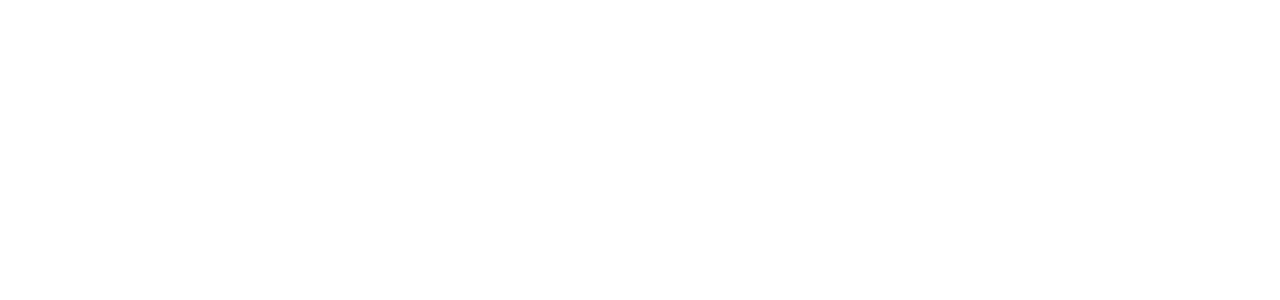
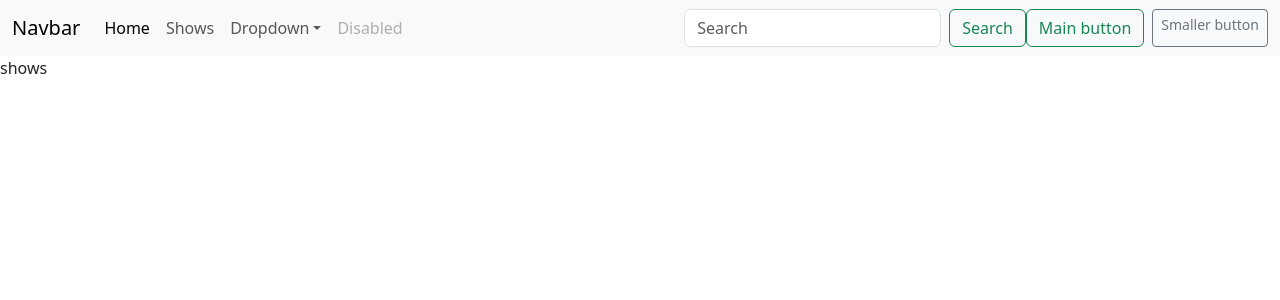
Before and after one commit to MarceloCPadilha/TC-PROGRAMACAO-WEB, a PHP site: page /shows.php in a window 1280 px wide. Before the commit the part shown is empty. Shown: the top 300 px of the page. Run offline with PHP 8.4, Linux system fonts and the light colour scheme.

Commit message:
navbar iniciado

```diff
--- /dev/null
+++ b/SMR/componentes/navbar.php
@@ -0,0 +1,38 @@
+<nav class="navbar navbar-expand-lg bg-body-tertiary">
+    <div class="container-fluid">
+        <a class="navbar-brand" href="#">Navbar</a>
+        <button class="navbar-toggler" type="button" data-bs-toggle="collapse" data-bs-target="#navbarSupportedContent" aria-controls="navbarSupportedContent" aria-expanded="false" aria-label="Toggle navigation">
+            <span class="navbar-toggler-icon"></span>
+        </button>
+        <div class="collapse navbar-collapse" id="navbarSupportedContent">
+            <ul class="navbar-nav me-auto mb-2 mb-lg-0">
+                <li class="nav-item">
+                    <a class="nav-link active" aria-current="page" href="index.php">Home</a>
+                </li>
+                <li class="nav-item">
+                    <a class="nav-link" href="shows.php">Shows</a>
+                </li>
+                <li class="nav-item dropdown">
+                    <a class="nav-link dropdown-toggle" href="#" role="button" data-bs-toggle="dropdown" aria-expanded="false">Dropdown</a>
+                    <ul class="dropdown-menu">
+                        <li><a class="dropdown-item" href="index.php">home</a></li>
+                        <li><a class="dropdown-item" href="#">Another action</a></li>
+                        <li><hr class="dropdown-divider"></li>
+                        <li><a class="dropdown-item" href="#">Something else here</a></li>
+                    </ul>
+                </li>
+                <li class="nav-item">
+                    <a class="nav-link disabled" aria-disabled="true">Disabled</a>
+                </li>
+            </ul>
+            <form class="d-flex" role="search">
+                <input class="form-control me-2" type="search" placeholder="Search" aria-label="Search"/>
+                <button class="btn btn-outline-success" type="submit">Search</button>
+            </form>
+            <form class="d-flex">
+                <a class="btn btn-outline-success me-2" type="button">Main button</a>
+                <a class="btn btn-sm btn-outline-secondary" type="button">Smaller button</a>
+            </form>
+        </div>
+    </div>
+</nav>
--- a/SMR/index.php
+++ b/SMR/index.php
@@ -3,9 +3,13 @@
 <head>
     <meta charset="UTF-8">
     <meta name="viewport" content="width=device-width, initial-scale=1.0">
+    <link href="https://cdn.jsdelivr.net/npm/bootstrap@5.3.8/dist/css/bootstrap.min.css" rel="stylesheet" integrity="sha384-sRIl4kxILFvY47J16cr9ZwB07vP4J8+LH7qKQnuqkuIAvNWLzeN8tE5YBujZqJLB" crossorigin="anonymous">
+    <script src="https://cdn.jsdelivr.net/npm/bootstrap@5.3.8/dist/js/bootstrap.bundle.min.js" integrity="sha384-FKyoEForCGlyvwx9Hj09JcYn3nv7wiPVlz7YYwJrWVcXK/BmnVDxM+D2scQbITxI" crossorigin="anonymous"></script>
     <title>Document</title>
 </head>
 <body>
+    <?php include "componentes/navbar.php"?>
+    <p>home</p>
 
 </body>
 </html>
--- a/SMR/shows.php
+++ b/SMR/shows.php
@@ -0,0 +1,14 @@
+<!DOCTYPE html>
+<html lang="pt-br">
+<head>
+    <meta charset="UTF-8">
+    <meta name="viewport" content="width=device-width, initial-scale=1.0">
+    <link href="https://cdn.jsdelivr.net/npm/bootstrap@5.3.8/dist/css/bootstrap.min.css" rel="stylesheet" integrity="sha384-sRIl4kxILFvY47J16cr9ZwB07vP4J8+LH7qKQnuqkuIAvNWLzeN8tE5YBujZqJLB" crossorigin="anonymous">
+    <script src="https://cdn.jsdelivr.net/npm/bootstrap@5.3.8/dist/js/bootstrap.bundle.min.js" integrity="sha384-FKyoEForCGlyvwx9Hj09JcYn3nv7wiPVlz7YYwJrWVcXK/BmnVDxM+D2scQbITxI" crossorigin="anonymous"></script>
+    <title>Document</title>
+</head>
+<body>
+    <?php include "componentes/navbar.php"?>
+    <p>shows</p>
+</body>
+</html>
```
Also changed, not shown: SMR/contato.php (+11 -0 lines).
